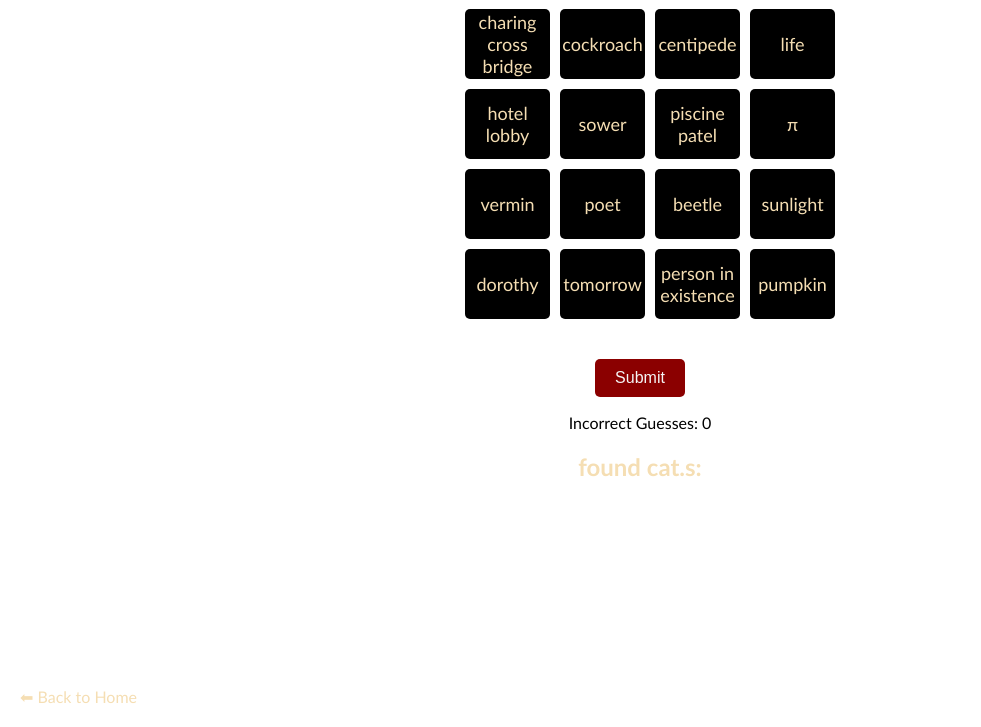
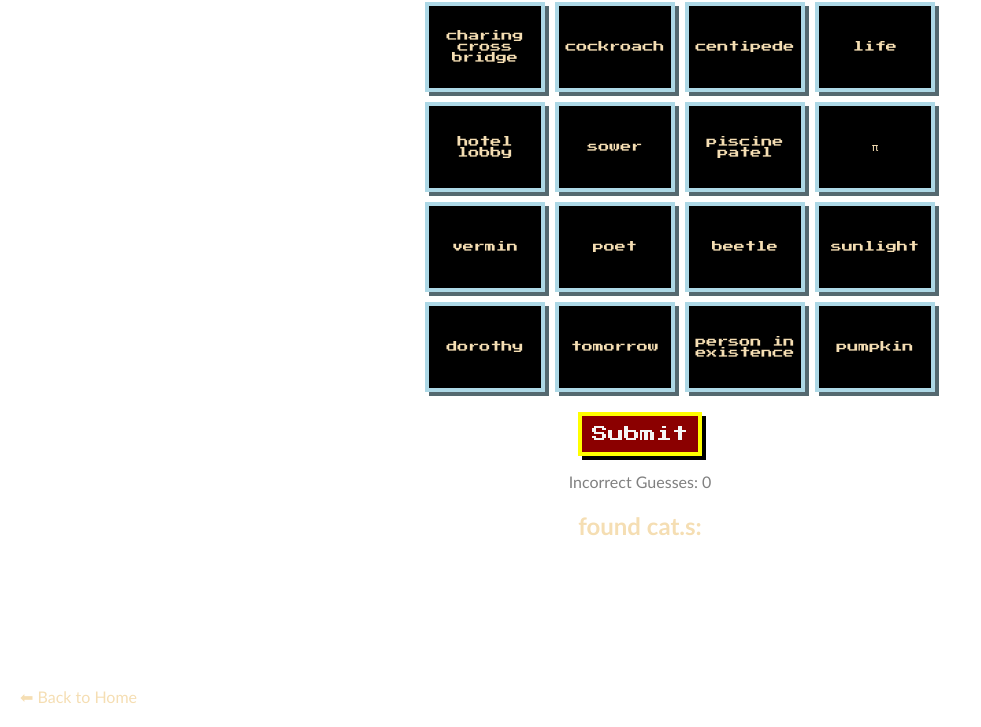
Before and after one commit to gracedx/cnxns, a plain HTML site: page mle.html in a window 1280 px wide. Shown: the part 73-800 px from the top of the page, without its empty margins (0-981 px from the left). Drawn offline with Linux system fonts and the light colour scheme.

Commit message:
tried out arcade style

```diff
--- a/mle.html
+++ b/mle.html
@@ -22,7 +22,9 @@
 <body class="mle">
     <h1 style="color: wheat;">mle</h1>
 
-    <div id="game-grid"></div>
+    <div class="grid-container">
+        <div id="game-grid"></div>
+    </div>
     <button class="submit-button" style="color: whitesmoke;">Submit</button>
     <p id="message"></p>
     <h2 style="color: wheat;">found cat.s:</h2>
--- a/style.css
+++ b/style.css
@@ -1,7 +1,25 @@
+@import url('https://fonts.googleapis.com/css2?family=Press+Start+2P&display=swap');
+
 body {
+
     font-family: 'Gill Sans', 'Gill Sans MT', Calibri, 'Trebuchet MS', sans-serif;
     text-align: center;
-    background-color: #f4f4f4;
+    background-color: black;
+    color: gray; /* Classic neon green */
+}
+
+
+h1, #found-groups h3 {
+    font-family: 'Press Start 2P', cursive;
+    color: #ffcc00;
+    text-shadow: 2px 2px 0px #8b6508;
+}
+
+.grid-container {
+    display: flex;
+    justify-content: center; /* Center horizontally */
+    width: 100%; /* Ensure full width */
+    margin-left: -40px;
 }
 
 #game-grid {
@@ -9,28 +27,44 @@ body {
     grid-template-columns: repeat(4, 1fr);
     gap: 10px; /* Controls spacing between boxes */
     max-width: 350px; /* Ensures a controlled grid width */
-    margin: 20px auto;
+
+    width: fit-content;
 }
 
 .word {
-    background: lightblue;
-    padding: 20px;
-    border-radius: 5px;
+    font-family: 'Press Start 2P', cursive;
+    width: 120px; /* Adjust width as needed */
+    height: 90px; /* Fixed height */
+    display: flex;
+    justify-content: center; /* Centers text horizontally */
+    align-items: center; /* Centers text vertically */
     text-align: center;
+    background: #1e1e1e;
+    box-sizing: border-box; /* Ensures padding doesn't affect size */
+    overflow: hidden; /* Prevents overflow issues */
+    word-wrap: break-word;
+    color: wheat;
+    padding: 15px;
+    border: 4px solid lightblue;
+    border-radius: 0; /* No rounded edges for pixel feel */
+    text-align: center;
+    font-size: 11px;
     cursor: pointer;
-    font-size: 18px;
-    display: flex;
-    align-items: center;
-    justify-content: center;
-    width: 85px; /* Fixed width to ensure uniformity */
-    height: 70px; /* Fixed height to maintain square shape */
-    box-sizing: border-box; /* Prevents padding from altering dimensions */
+    box-shadow: 4px 4px 0px rgb(84, 105, 112);
+    transition: transform 0.1s ease;
 }
 
 
+
+.word:hover {
+    transform: scale(1.05);
+}
+
 .word.selected {
-    background: orange;
-    color: white;
+    background: #ff00ff;
+    color: black;
+    border: 4px solid #00ffff;
+    box-shadow: 4px 4px 0px #00ffff;
 }
 
 
@@ -61,16 +95,55 @@ ul li a:hover {
     background: navy;
 }
 
-/* Default button style */
 .submit-button {
-    color: lightblue;
-    border: none;
-    padding: 10px 20px;
+    font-family: 'Press Start 2P', cursive;
+    background: #ff0000;
+    color: white;
+    border: 4px solid #ffff00;
     font-size: 16px;
-    border-radius: 5px;
+    padding: 10px;
     cursor: pointer;
-    transition: background 0.3s ease;
+    box-shadow: 4px 4px 0px #ffff00;
+    transition: box-shadow 0.1s ease-in-out, transform 0.1s ease-in-out;
+    box-shadow: 4px 4px 0px black; /* Default raised shadow */
+    position: relative; /* Needed to adjust position */
 }
+
+.submit-button:active {
+    box-shadow: 2px 2px 0px black; /* Reduce shadow for pressed look */
+    transform: translateY(2px); /* Move button down slightly */
+}
+
+
+/* Default button style
+.submit-button {
+    font-family: 'Press Start 2P', cursive;
+    background: #ff0000;
+    color: white;
+    border: 4px solid #ffff00;
+    font-size: 16px;
+    padding: 10px;
+    cursor: pointer;
+    box-shadow: 4px 4px 0px #ffff00;
+    transition: transform 0.1s ease;
+}
+
+.submit-button:hover {
+    transform: scale(1.1);
+}
+
+.submit-button:active {
+    animation: pressBounce 0.1s ease-in-out;
+}
+
+@keyframes pressBounce {
+    0% { transform: scale(1); }
+    50% { transform: scale(0.9); }
+    100% { transform: scale(1); }
+}
+*/
+
+
 /* mle button color */
 .mle .submit-button {
     background-color: darkred;
```
